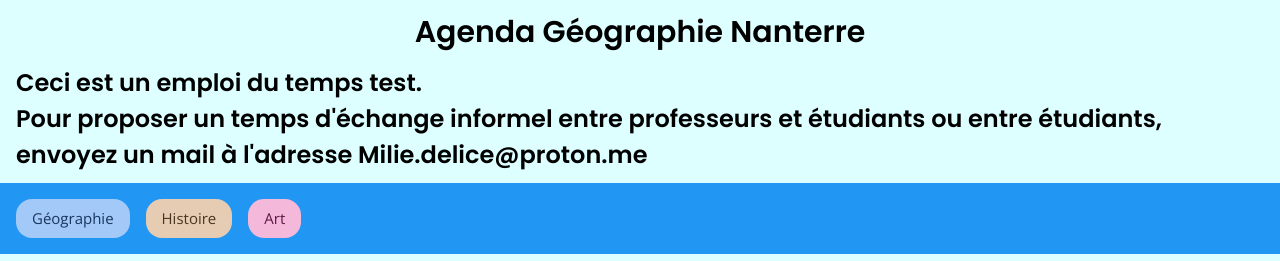
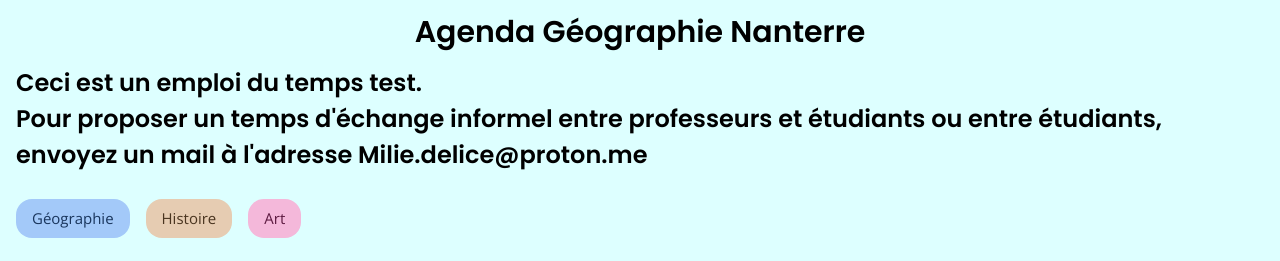
Before and after one commit to Elisegirl/emplois-du-temps-nanterre-temps-informels, a plain HTML site: page index.html in a window 1280 px wide. Shown: the top 261 px of the page. Drawn offline with nearby package versions, Linux system fonts and the light colour scheme.

Commit message:
Change button container background color

```diff
--- a/index.html
+++ b/index.html
@@ -15,7 +15,7 @@
 <body class="w3-pale-blue w3-sans-serif">
   <h2 class="w3-center">Agenda Géographie Nanterre</h2>
   <h3 class="w3-container">Ceci est un emploi du temps test. <br> Pour proposer un temps d'échange informel entre professeurs et étudiants ou entre étudiants, envoyez un mail à l'adresse Milie.delice@proton.me</h3>
-  <div class="w3-bar w3-blue w3-padding-16 w3-container">
+  <div class="w3-bar w3-pale-brown w3-padding-16 w3-container">
     <button class="Onglet w3-bar-item w3-button w3-round-xlarge w3-margin-right" style="background-color: #a3c9f9; color: #1a365d;" onclick="openCity('Geographie')">Géographie</button>
     <button class="Onglet w3-bar-item w3-button w3-round-xlarge w3-margin-right" style="background-color: #e6ccb2; color: #4a3520;" onclick="openCity('Histoire')">Histoire</button>
     <button class="Onglet w3-bar-item w3-button w3-round-xlarge" style="background-color: #f4b8da; color: #5c1a40;" onclick="openCity('Art')">Art</button>
```
